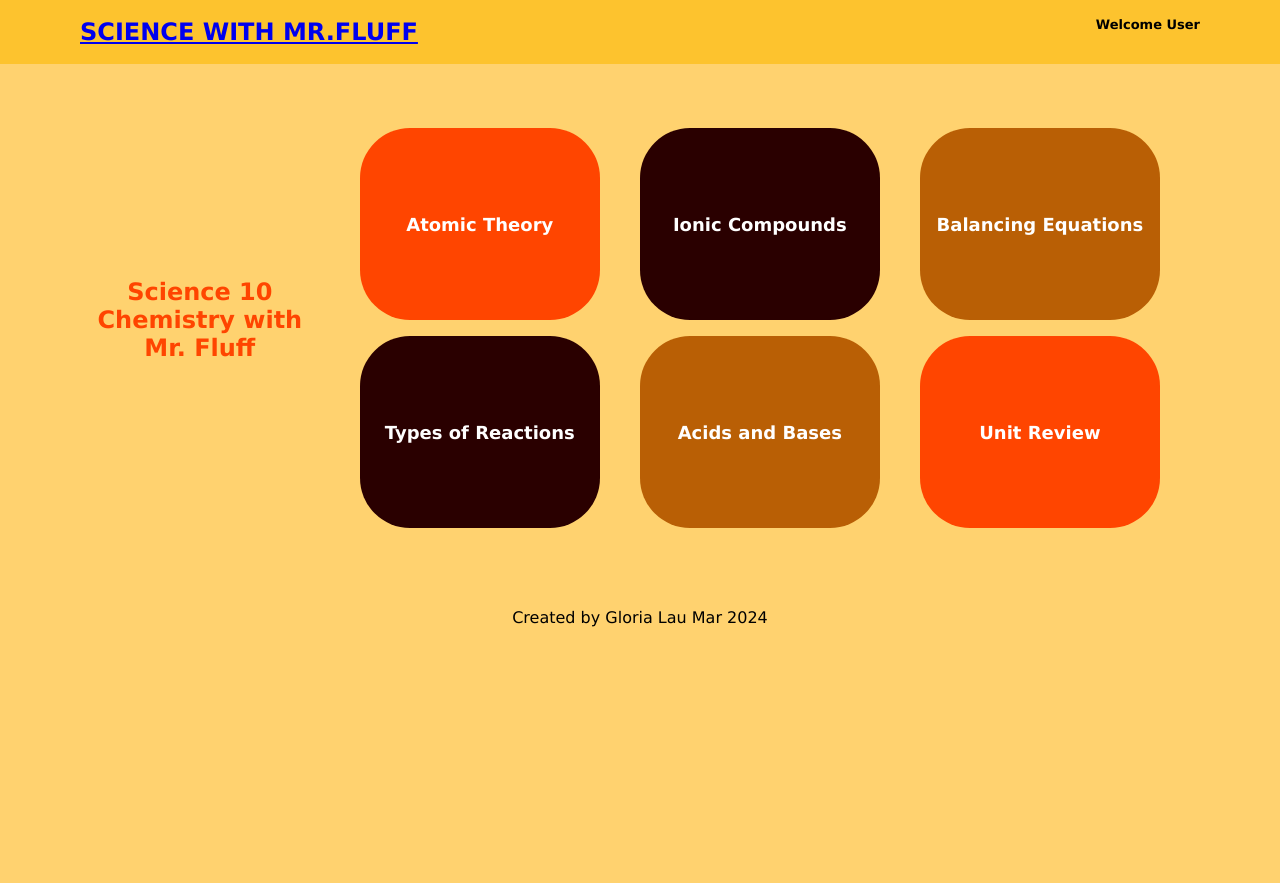
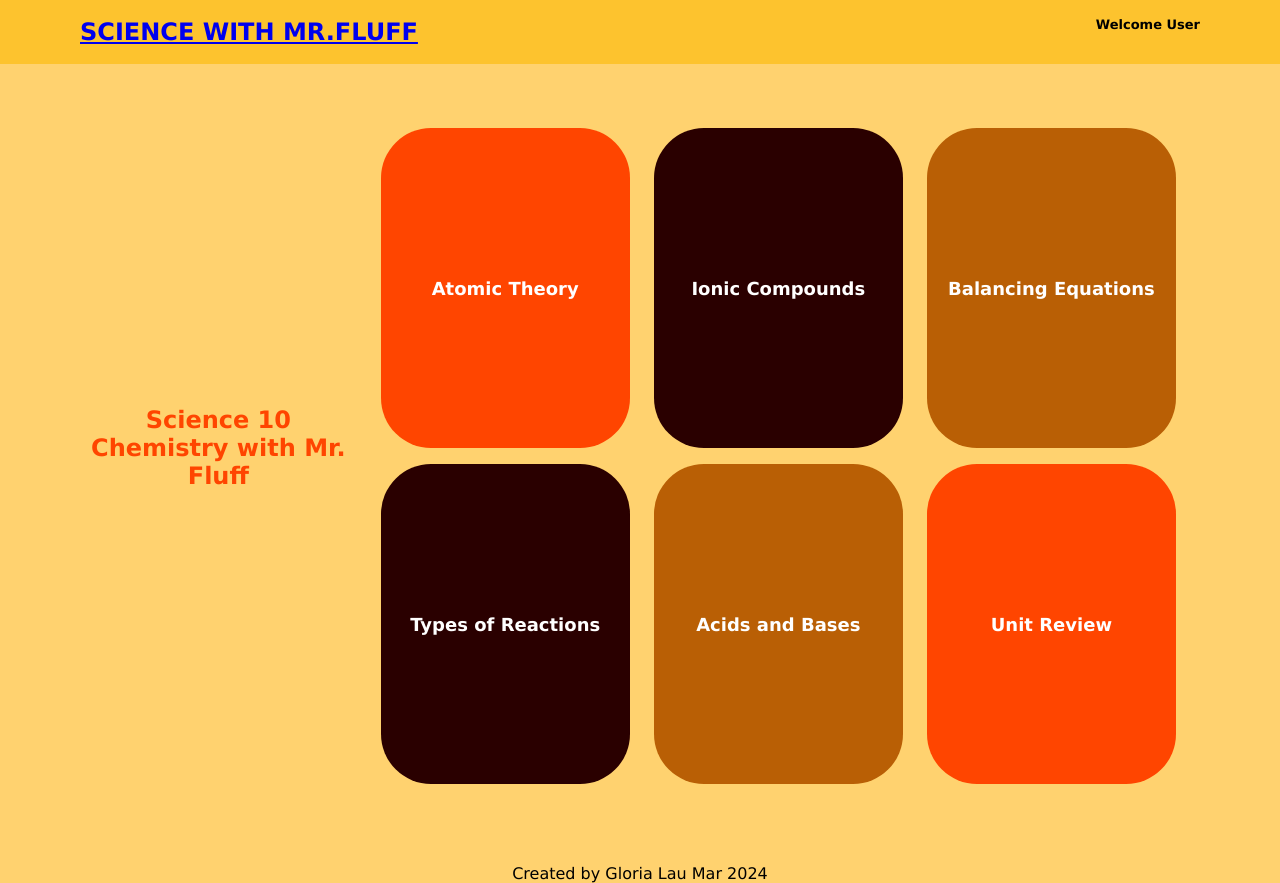
Before and after one commit to glorialau123/gloria-lau-capstone, a React (Create React App) app: page / in a window 1280 px wide. Before the commit the page ends 800 px from the top, so only its background shows below. Built offline with nearby package versions, Linux system fonts and the light colour scheme.

Commit message:
modify selection__topic div heights for different displays

```diff
--- a/src/pages/HomePage/HomePage.scss
+++ b/src/pages/HomePage/HomePage.scss
@@ -46,13 +46,14 @@
     margin: 0 0 1rem;
     @include tablet {
       height: 12rem;
-      width: 10rem;
+      width: calc(33.33% - 2rem);
       display: flex;
       justify-content: center;
       align-items: center;
     }
     @include desktop {
-      width: 15rem;
+      height: 20rem;
+      width: calc(33.33% - 2rem);
     }
     &--1 {
       background-color: orangered;
```
